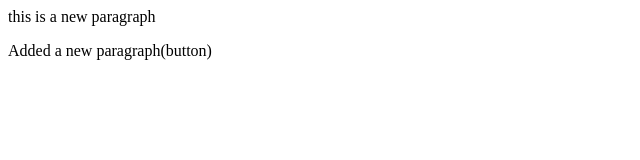
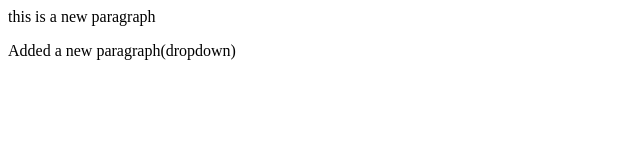
Before and after one commit to Shree-2555/local-repo, a plain HTML site: page index.html in a window 1280 px wide. Shown: the full height of the page, 0-640 px from the left. Drawn offline with Linux system fonts and the light colour scheme.

Commit message:
Added Dropdown

```diff
--- a/index.html
+++ b/index.html
@@ -1,2 +1,2 @@
 <p>this is a new paragraph</p>
-<p> Added a new paragraph(button)</p>
+<p> Added a new paragraph(dropdown)</p>
```
